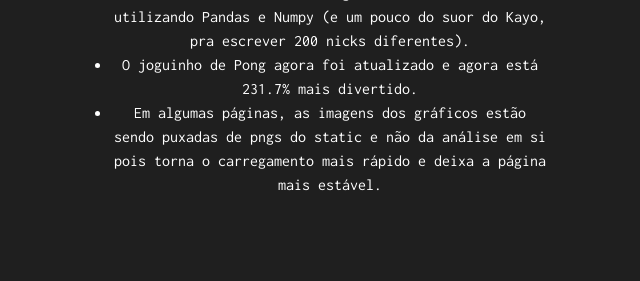
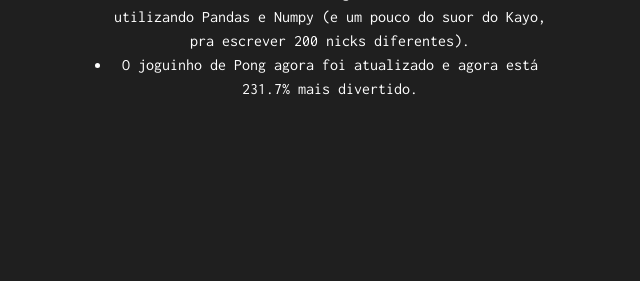
Before and after one commit to GustavoSanches55/pong2, a Django app: page /notas in a window 1280 px wide. Shown: the part 94-375 px from the top of the page, without its empty margins (314-954 px from the left). Run offline with Django 3.2, Linux system fonts and the light colour scheme.

Commit message:
remove ultima nota

```diff
--- a/pong/templates/menu/notas.html
+++ b/pong/templates/menu/notas.html
@@ -17,9 +17,6 @@
                     <li>Os dados utilizados foram gerados artificialmente utilizando Pandas e Numpy (e um pouco do
                     suor do Kayo, pra escrever 200 nicks diferentes). </li>
                     <li>O joguinho de Pong agora foi atualizado e agora está 231.7% mais divertido. </li>
-                    <li>Em algumas páginas, as imagens dos gráficos estão sendo puxadas de pngs do static e não da
-                        análise em si pois torna o carregamento mais rápido e deixa a página mais estável.
-                    </li>
             </div>
         </div>
     </div>
```
